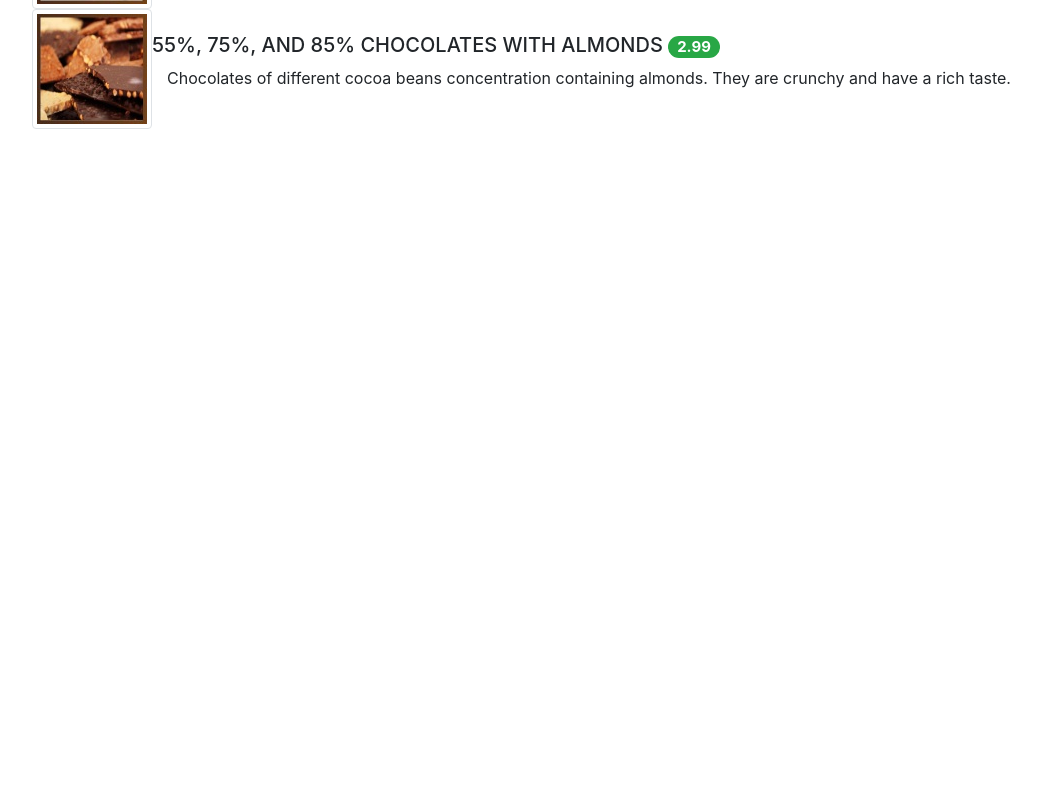
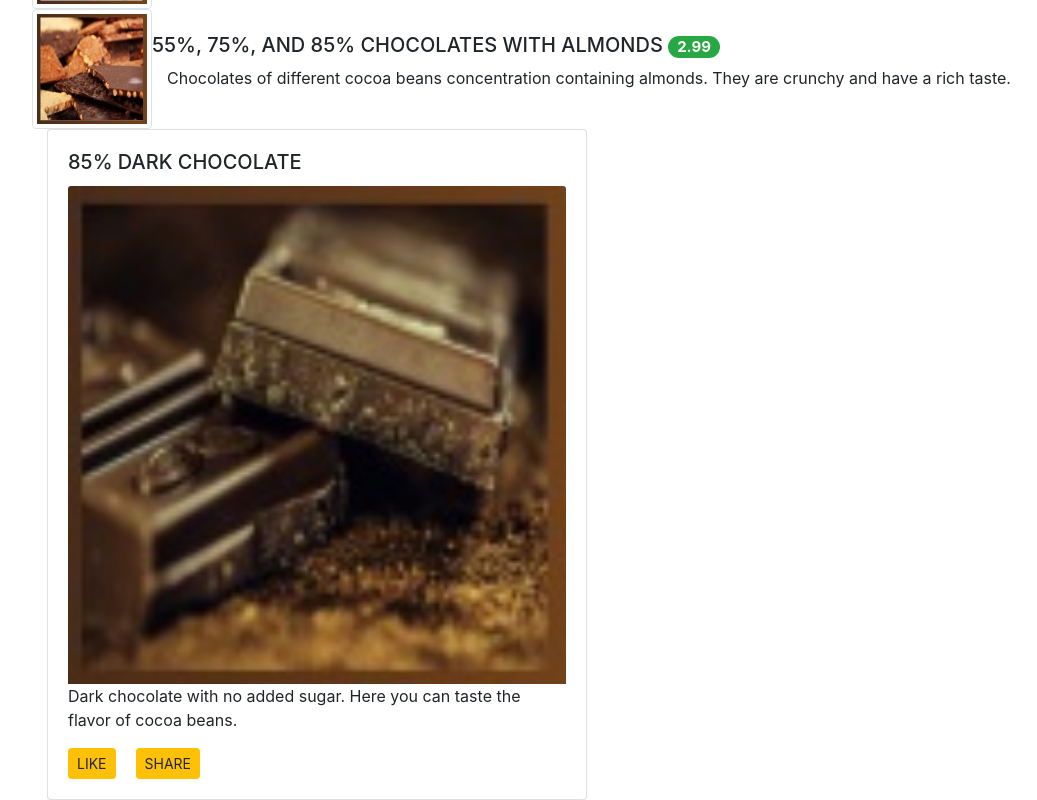
Before and after one commit to gemGreece/AngularProject_NewCLI, an Angular app: page / in a window 1280 px wide. Shown: the part 714-1514 px from the top of the page, without its empty margins (38-1075 px from the left). Before the commit the page ends 843 px from the top, so only its background shows below. Built offline with nearby package versions, Linux system fonts and the light colour scheme.

Commit message:
Components Part 2

```diff
--- a/src/app/menu/menu.component.html
+++ b/src/app/menu/menu.component.html
@@ -20,4 +20,17 @@
       </div>
     </div>
   </div>
+  <div class="row" *ngIf="selectedDish">
+    <div class="col-12 col-sm-6">
+      <div class="card">
+        <div class="card-body">
+          <h5 class="card-title">{{selectedDish.name | uppercase}}</h5>
+          <img class="card-img-top" src={{selectedDish.image}} alt={{selectedDish.name}}>
+          <p class="card-text">{{selectedDish.description}}</p>
+          <a href="#" class="card-link btn btn-warning btn-sm">LIKE</a>
+          <a href="#" class="card-link btn btn-warning btn-sm">SHARE</a>
+        </div>
+      </div>
+    </div>
+  </div>
 </div>
--- a/src/app/menu/menu.component.ts
+++ b/src/app/menu/menu.component.ts
@@ -1,15 +1,7 @@
 import { Component, OnInit } from '@angular/core';
 import { Dish } from '../shared/dish';
 
-@Component({
-  selector: 'app-menu',
-  templateUrl: './menu.component.html',
-  styleUrls: ['./menu.component.css']
-})
-
-export class MenuComponent implements OnInit {
-
-  dishes: Dish[] = [
+const DISHES: Dish[] = [
   {
     name: '85% Dark Chocolate',
     image: '/assets/images/dark85.jpg',
@@ -27,7 +19,7 @@ export class MenuComponent implements OnInit {
     description: 'Dark chocolate made with a range of cocoa beans from Peru. It is soft with strong flavor.',
   },
   {
-      name:'45% Milk Chocolate',
+    name: '45% Milk Chocolate',
     image: '/assets/images/milk.jpg',
     category: 'blackwhite',
     label: 'New',
@@ -44,6 +36,17 @@ export class MenuComponent implements OnInit {
   }
 ];
 
+@Component({
+  selector: 'app-menu',
+  templateUrl: './menu.component.html',
+  styleUrls: ['./menu.component.css']
+})
+
+export class MenuComponent implements OnInit {
+
+  dishes = DISHES;
+  selectedDish = DISHES[0];
+
   constructor() { }
 
   ngOnInit() {
```
Lines whose indentation alone changed are shown as unchanged.
